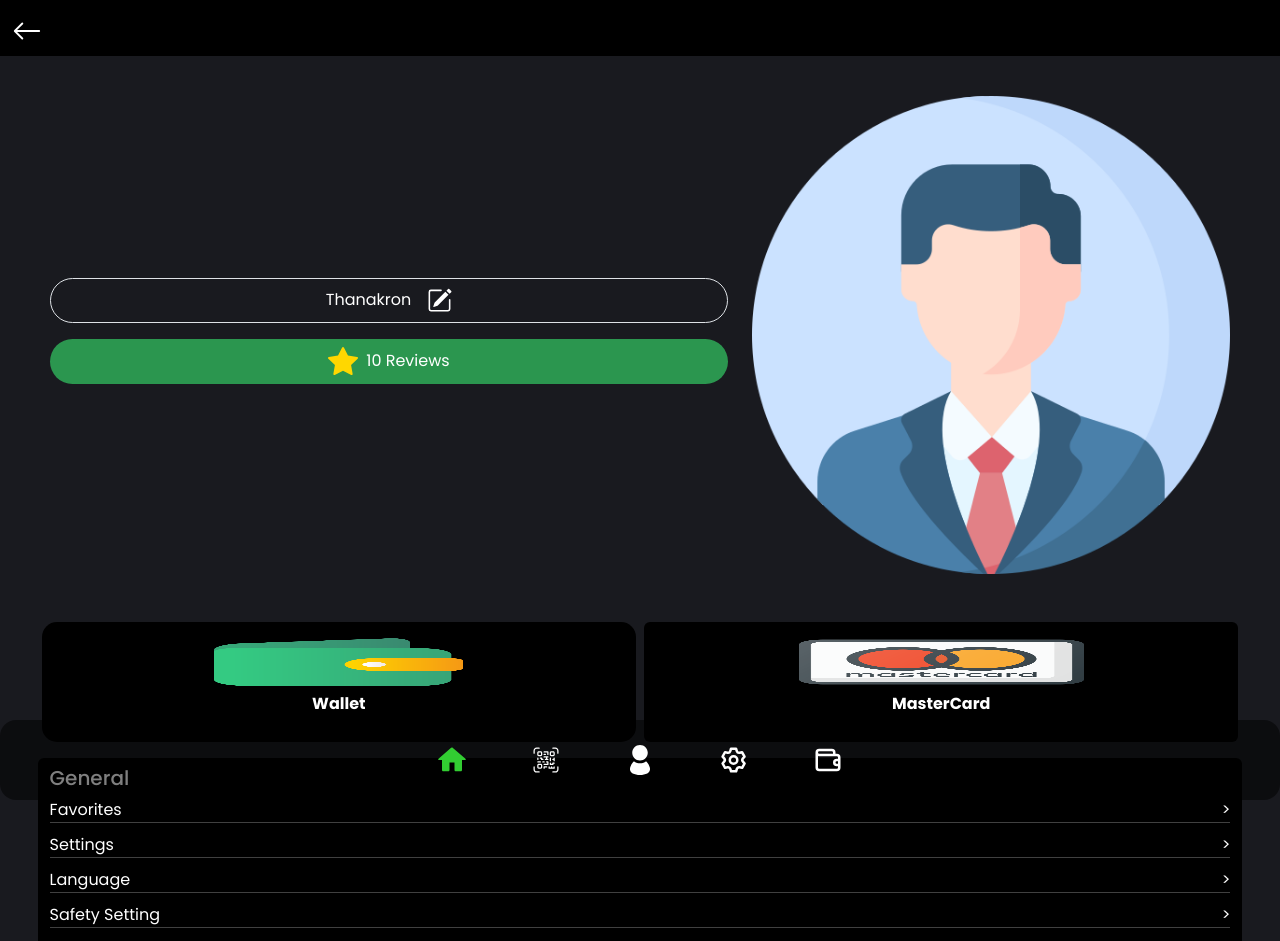
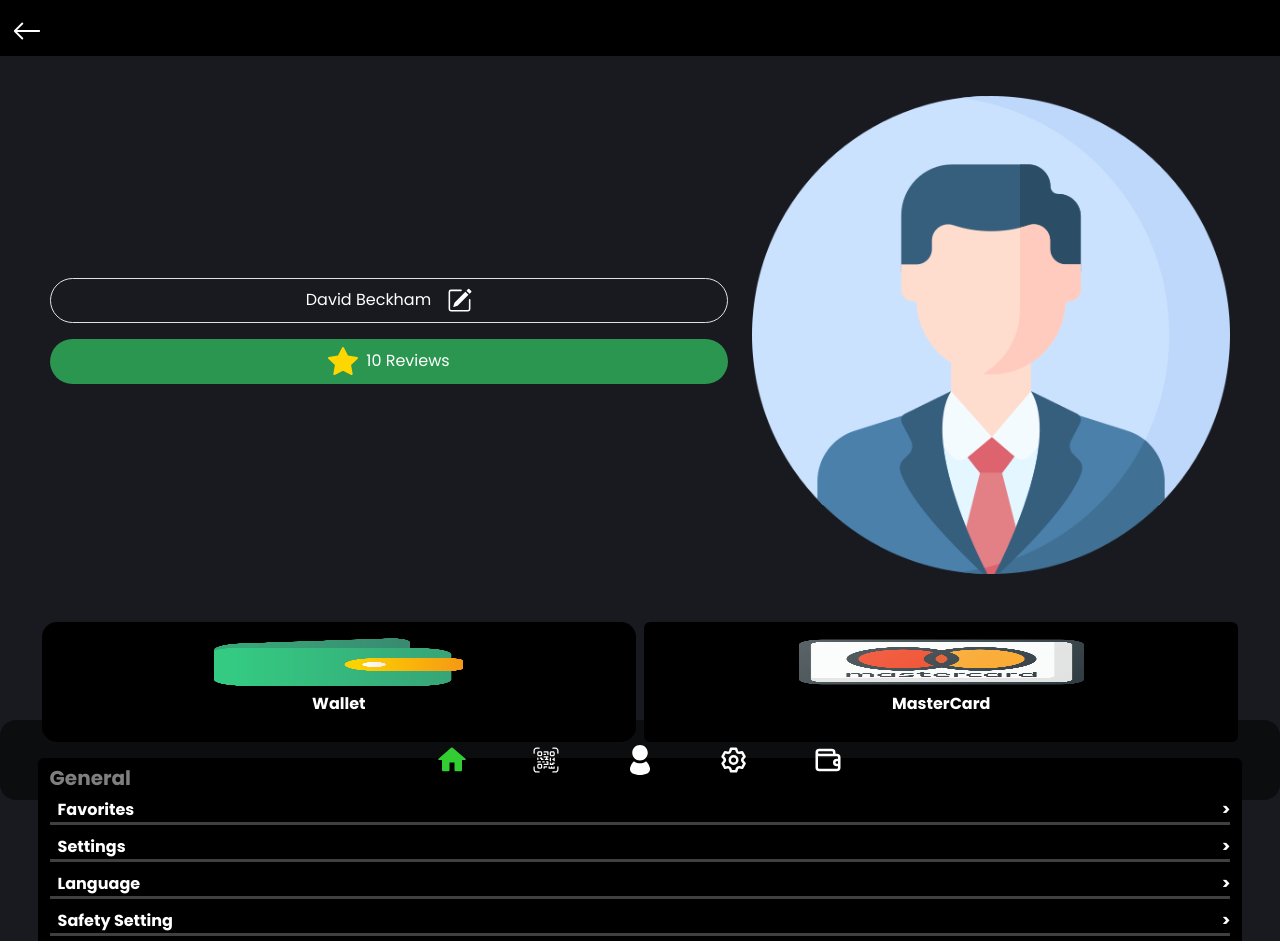
Before and after one commit to Parunchai-koc/StallMate, a React (Vite) app: page /profile in a window 1280 px wide. Shown: the top 941 px of the page. Built offline with nearby package versions, Linux system fonts and the light colour scheme.

Commit message:
fixed some styles

```diff
--- a/src/pages/Profile.jsx
+++ b/src/pages/Profile.jsx
@@ -70,7 +70,7 @@ const Profile = () => {
               className="container d-flex justify-content-center align-items-center border rounded-pill mb-2"
               style={{ height: "45px" }}
             >
-              <p className="mb-0 me-3">Thanakron</p>
+              <p className="mb-0 me-3">David Beckham</p>
               <i onClick={handleChangeName}>{PEN_ICON}</i>
             </div>
             <div
--- a/src/pages/Profile.module.css
+++ b/src/pages/Profile.module.css
@@ -1,12 +1,16 @@
-.mockup {
-
+.mockup > h5 {
+  font-weight: bold;
 }
 .mockup > div > span > p {
   margin-bottom: 0;
+  margin-left: 0.5rem;
+  font-weight: bold;
 }
 
 .mockup > hr {
-  color: white;
+  border: none;
+  height: 3px;
+  background-color: white;
   margin-top: 0;
   margin-bottom: 10px;
 }
```
